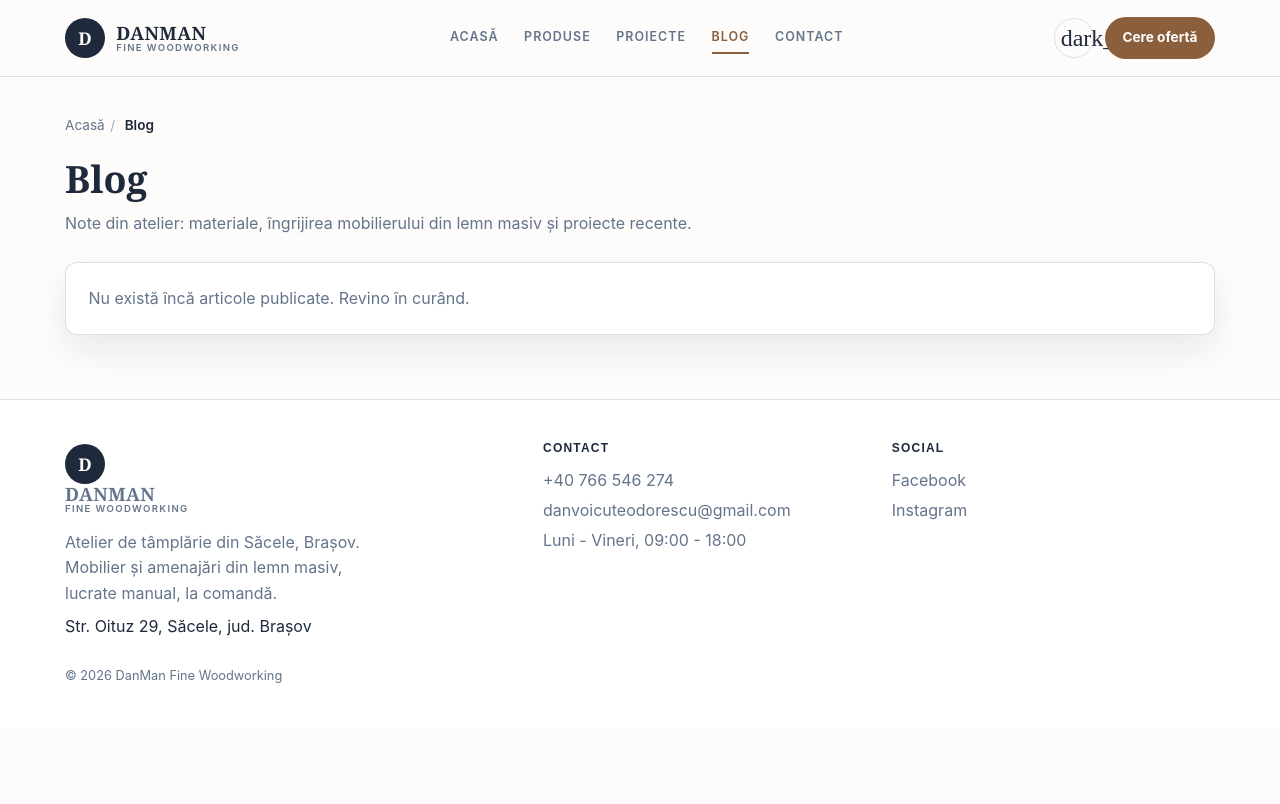
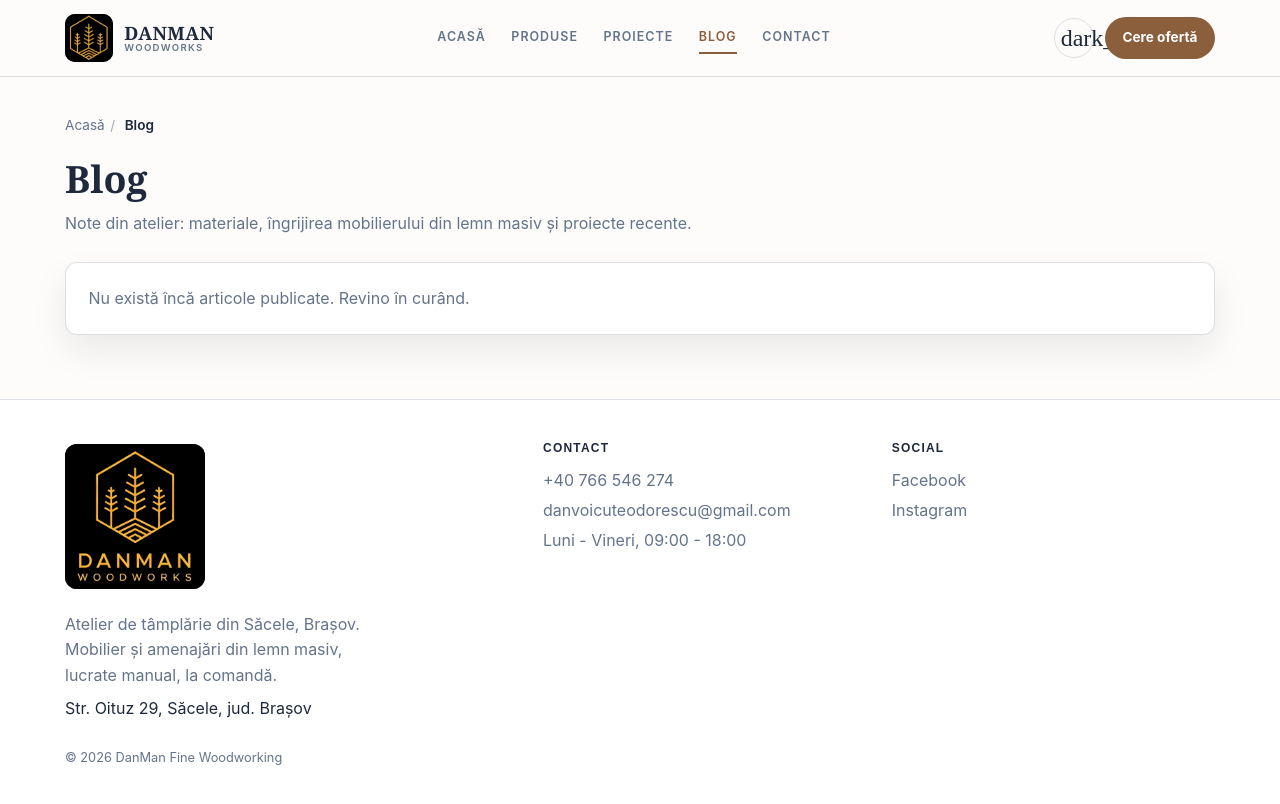
Before and after one commit to danviciu/danman-dynamic, an Astro site: page /blog in a window 1280 px wide. Built offline with nearby package versions, Linux system fonts and the light colour scheme; Astro itself is replaced by a stand-in of ours; some icons are missing.

Commit message:
Logo DanMan Woodworks peste tot
- header: simbolul din logo (hexagon cu brazi) in loc de litera "D"
- subsol: logo-ul complet; slogan "Woodworks" ca in logo
- favicon, apple-touch-icon si webmanifest generate din logo
  (scripts/make-brand-icons.mjs); eliminat favicon-ul Astro
- logo si in admin si pe pagina de confirmare cont
- emailul din subsol nu mai iese din pagina pe telefon

Co-Authored-By: Claude Opus 5.5 <noreply@anthropic.com>

```diff
--- a/public/admin/config.yml
+++ b/public/admin/config.yml
@@ -17,7 +17,7 @@ local_backend: true
 locale: "ro"
 site_url: "https://danman.ro"
 display_url: "https://danman.ro"
-logo_url: "/img/logo-danman-woodworks1.webp"
+logo_url: "/img/brand/logo-full.webp"
 
 # Pozele urcate din admin. Pe telefon, butonul „Încarcă” deschide camera sau galeria.
 # Pozele sunt comprimate automat in browser (upload-helper.js) si optimizate WebP la build.
@@ -263,7 +263,8 @@ collections:
           - { label: "Nume scurt (logo)", name: "brandShort", widget: "string" }
           - { label: "Slogan logo", name: "brandTagline", widget: "string" }
           - { label: "Domeniu", name: "domain", widget: "string", hint: "Ex: https://danman.ro (fără / la final)" }
-          - { label: "Logo", name: "logo", widget: "image" }
+          - { label: "Logo complet (subsol, Google)", name: "logo", widget: "image" }
+          - { label: "Simbol logo (header, pătrat)", name: "logoMark", widget: "image", required: false }
           - { label: "Telefon", name: "phone", widget: "string" }
           - { label: "WhatsApp (doar cifre, cu prefix)", name: "whatsapp", widget: "string", required: false }
           - { label: "Email", name: "email", widget: "string" }
--- a/src/data/site.json
+++ b/src/data/site.json
@@ -1,9 +1,10 @@
 {
   "brandName": "DanMan Fine Woodworking",
   "brandShort": "DANMAN",
-  "brandTagline": "Fine Woodworking",
+  "brandTagline": "Woodworks",
   "domain": "https://danman.ro",
-  "logo": "/img/logo-danman-woodworks1.webp",
+  "logo": "/img/brand/logo-full.webp",
+  "logoMark": "/img/brand/logo-mark.webp",
   "phone": "+40 766 546 274",
   "whatsapp": "+40766546274",
   "email": "danvoicuteodorescu@gmail.com",
@@ -17,20 +18,46 @@
   "openingHoursText": "Luni - Vineri, 09:00 - 18:00",
   "openingHours": "Mo-Fr 09:00-18:00",
   "responseTime": "în medie 2-6 ore în zilele lucrătoare",
-  "areaServed": ["Săcele", "Brașov", "Județul Brașov", "România"],
+  "areaServed": [
+    "Săcele",
+    "Brașov",
+    "Județul Brașov",
+    "România"
+  ],
   "nav": [
-    { "label": "Acasă", "href": "/" },
-    { "label": "Produse", "href": "/produse" },
-    { "label": "Proiecte", "href": "/proiecte" },
-    { "label": "Blog", "href": "/blog" },
-    { "label": "Contact", "href": "/contact" }
+    {
+      "label": "Acasă",
+      "href": "/"
+    },
+    {
+      "label": "Produse",
+      "href": "/produse"
+    },
+    {
+      "label": "Proiecte",
+      "href": "/proiecte"
+    },
+    {
+      "label": "Blog",
+      "href": "/blog"
+    },
+    {
+      "label": "Contact",
+      "href": "/contact"
+    }
   ],
   "ctaLabel": "Cere ofertă",
   "ctaHref": "/contact",
   "footerText": "Atelier de tâmplărie din Săcele, Brașov. Mobilier și amenajări din lemn masiv, lucrate manual, la comandă.",
   "social": [
-    { "name": "Facebook", "url": "https://facebook.com/danman.ro" },
-    { "name": "Instagram", "url": "https://instagram.com/danman.ro" }
+    {
+      "name": "Facebook",
+      "url": "https://facebook.com/danman.ro"
+    },
+    {
+      "name": "Instagram",
+      "url": "https://instagram.com/danman.ro"
+    }
   ],
   "seo": {
     "defaultTitle": "DanMan | Mobilier din lemn masiv la comandă, Brașov",
--- a/src/layouts/BaseLayout.astro
+++ b/src/layouts/BaseLayout.astro
@@ -29,6 +29,7 @@ const canonical = new URL(normalizedPath, site.domain).toString();
 const pathname = Astro.url.pathname;
 const ogImageUrl = absoluteImageUrl(ogImage, site.domain);
 const logoUrl = toUrlPath(site.logo);
+const markUrl = toUrlPath(site.logoMark || site.logo);
 const phoneHref = `tel:${site.phone.replace(/[^\d+]/g, "")}`;
 const isActive = (href: string) =>
   href === "/" ? pathname === "/" : pathname.startsWith(href.replace(/\/$/, ""));
@@ -59,11 +60,12 @@ const csp = [
     <meta name="description" content={description} />
     <meta name="robots" content={noIndex ? "noindex,nofollow" : "index,follow,max-image-preview:large"} />
     <link rel="canonical" href={canonical} />
-    <link rel="icon" href="/favicon.svg" type="image/svg+xml" />
-    <link rel="icon" href="/favicon.ico" sizes="any" />
-    <link rel="apple-touch-icon" href={logoUrl} />
+    <link rel="icon" href="/favicon.ico" sizes="32x32" />
+    <link rel="icon" href="/favicon-32.png" type="image/png" sizes="32x32" />
+    <link rel="apple-touch-icon" href="/apple-touch-icon.png" />
+    <link rel="manifest" href="/site.webmanifest" />
     <link rel="sitemap" href="/sitemap-index.xml" />
-    <meta name="theme-color" content="#8b5e3c" />
+    <meta name="theme-color" content="#111111" />
 
     <meta property="og:type" content={ogType} />
     <meta property="og:locale" content="ro_RO" />
@@ -109,7 +111,8 @@ const csp = [
     <header class="site-header">
       <div class="container nav-row">
         <a class="brand" href="/" aria-label={`${site.brandName} – pagina principală`}>
-          <span class="brand-mark" aria-hidden="true">{site.brandShort.charAt(0)}</span>
+          <img class="brand-logo" src={markUrl} alt="" width="48" height="48" />
+
           <span class="brand-text">
             <span class="brand-name">{site.brandShort}</span>
             <span class="brand-sub">{site.brandTagline}</span>
@@ -145,12 +148,8 @@ const csp = [
     <footer class="site-footer">
       <div class="container footer-grid">
         <div>
-          <a class="brand" href="/">
-            <span class="brand-mark" aria-hidden="true">{site.brandShort.charAt(0)}</span>
-            <span class="brand-text">
-              <span class="brand-name">{site.brandShort}</span>
-              <span class="brand-sub">{site.brandTagline}</span>
-            </span>
+          <a class="footer-logo" href="/" aria-label={`${site.brandName} – pagina principală`}>
+            <img src={logoUrl} alt={site.brandName} width="140" height="145" loading="lazy" decoding="async" />
           </a>
           <p class="footer-about">{site.footerText}</p>
           <address class="footer-about">{addressText()}</address>
@@ -202,6 +201,32 @@ const csp = [
     color: var(--text);
   }
 
+  .brand-logo {
+    width: 48px;
+    height: 48px;
+    border-radius: 10px;
+    flex-shrink: 0;
+    object-fit: cover;
+    background: #111;
+  }
+
+  .site-footer :global(a),
+  .site-footer address {
+    overflow-wrap: anywhere;
+  }
+
+  .footer-logo {
+    display: inline-block;
+    margin-bottom: 0.8rem;
+  }
+
+  .footer-logo img {
+    width: 140px;
+    height: auto;
+    border-radius: 12px;
+    background: #111;
+  }
+
   address {
     font-style: normal;
     margin-top: 0.5rem;
--- a/src/pages/confirm.astro
+++ b/src/pages/confirm.astro
@@ -12,11 +12,12 @@
     <meta name="viewport" content="width=device-width, initial-scale=1" />
     <meta name="robots" content="noindex,nofollow" />
     <title>Cont administrare | DanMan</title>
-    <link rel="icon" href="/favicon.svg" type="image/svg+xml" />
+    <link rel="icon" href="/favicon.ico" sizes="32x32" />
     <script is:inline src="https://identity.netlify.com/v1/netlify-identity-widget.js"></script>
   </head>
   <body>
     <main class="confirm-box">
+      <img class="logo" src="/img/brand/logo-full.webp" alt="DanMan Woodworks" width="120" height="125" />
       <h1>Cont administrare DanMan</h1>
       <p id="status">Se încarcă…</p>
       <p><a href="/admin/">Mergi la panoul de administrare</a></p>
@@ -81,6 +82,11 @@
         text-align: center;
       }
 
+      .logo {
+        border-radius: 12px;
+        margin-bottom: 1rem;
+      }
+
       a {
         color: #8b5e3c;
         font-weight: 600;
```
Also changed, not shown: public/admin/index.html (+1 -1 lines), scripts/make-brand-icons.mjs (added, +37 -0 lines), public/apple-touch-icon.png (added), public/favicon-32.png (added), public/favicon.ico, public/favicon.svg (deleted), public/icon-192.png (added), public/icon-512.png (added), public/img/brand/logo-full.webp (added), public/img/brand/logo-mark.png (added), public/img/brand/logo-mark.webp (added), public/site.webmanifest (added).
